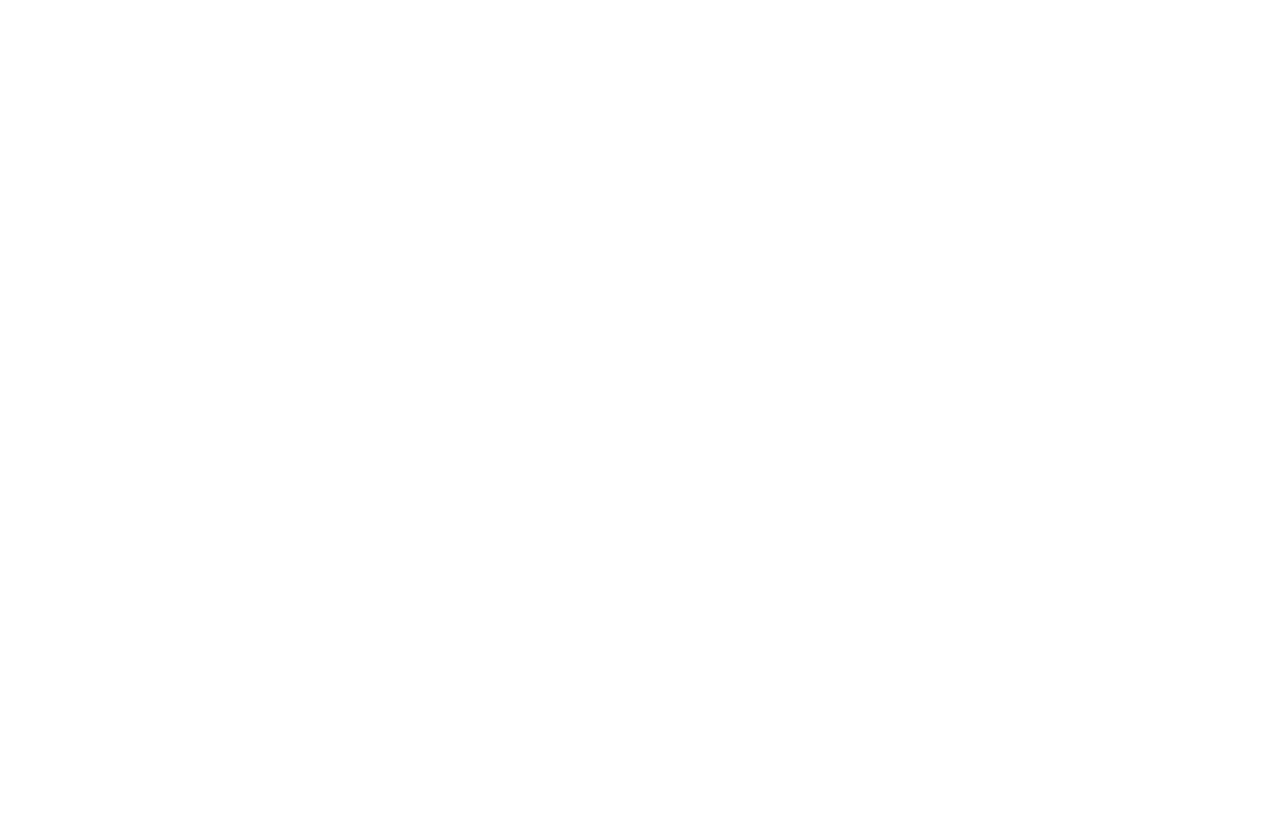
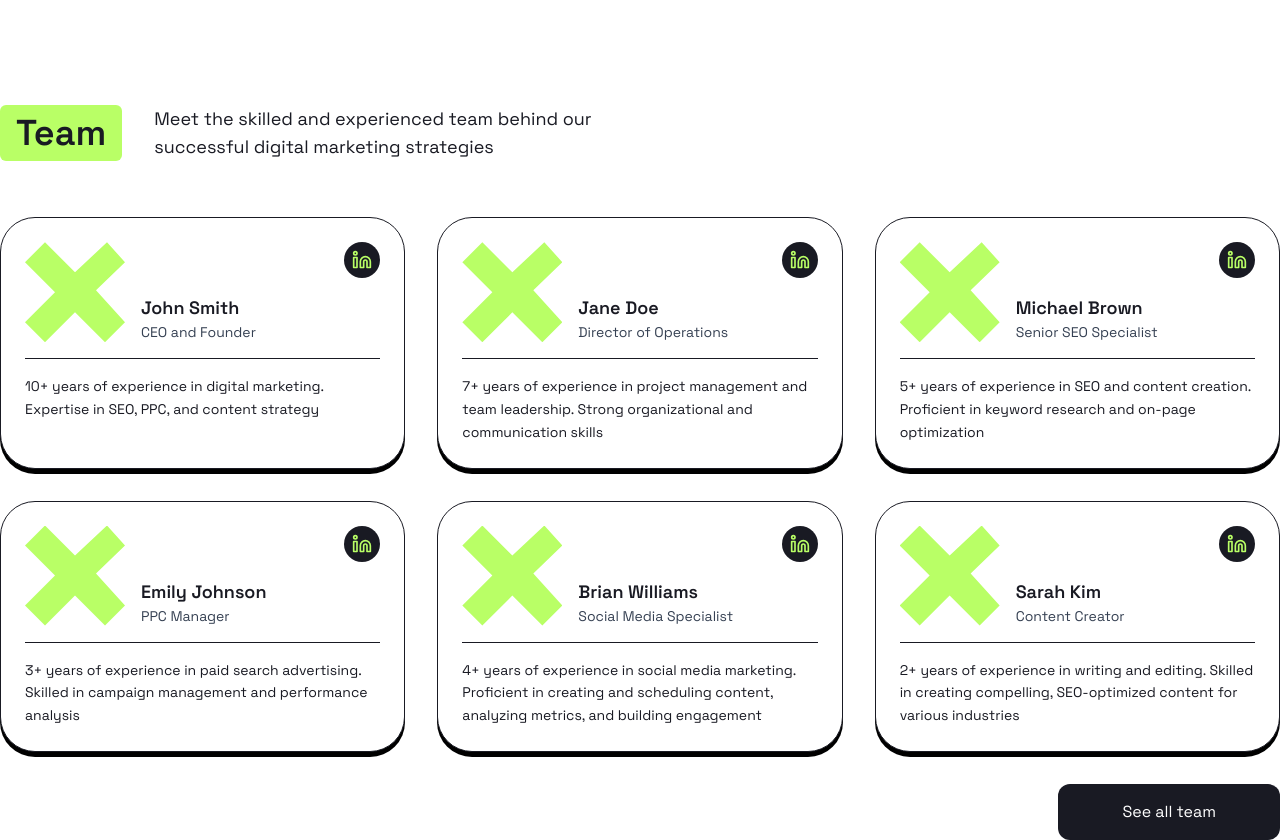
Before and after one commit to npmkael/headless-cms-frontend, a Next.js app: page / in a window 1280 px wide. Shown: the part 4182-5022 px from the top of the page. Before the commit the page ends 4175 px from the top, so only its background shows below. Built offline with nearby package versions, Linux system fonts and the light colour scheme.

Commit message:
feat: initial team section

```diff
--- a/app/globals.css
+++ b/app/globals.css
@@ -27,3 +27,22 @@
   color: var(--color-black);
   font-family: var(--font-space-grotesk);
 }
+
+@layer utilities {
+  .flower {
+    clip-path: polygon(
+      20% 0%,
+      0% 20%,
+      30% 50%,
+      0% 80%,
+      20% 100%,
+      50% 70%,
+      80% 100%,
+      100% 80%,
+      71% 48%,
+      100% 20%,
+      82% 0,
+      50% 30%
+    );
+  }
+}
--- a/app/page.tsx
+++ b/app/page.tsx
@@ -4,6 +4,7 @@
 import CallToAction from "@/components/sections/call-to-action";
 import CaseStudies from "@/components/sections/case-studies";
 import Process from "@/components/sections/process";
+import Team from "@/components/sections/team";
 
 export default function Home() {
   return (
@@ -13,6 +14,7 @@
       <CallToAction />
       <CaseStudies />
       <Process />
+      <Team />
     </main>
   );
 }
--- /dev/null
+++ b/components/sections/team.tsx
@@ -0,0 +1,36 @@
+"use client";
+
+import TeamGrid from "../ui/team-grid";
+
+export default function Team() {
+  //  TODO: Add the image of the team with the flower shape
+  return (
+    <section
+      className="flex flex-col items-center justify-center"
+      aria-labelledby="team-heading"
+    >
+      {/* Section Header */}
+      <div className="flex flex-col md:flex-row items-start md:items-center gap-4 md:gap-8 w-full mb-10 md:mb-14">
+        <h2
+          id="team-heading"
+          className="bg-main rounded-md px-4 py-2 text-2xl md:text-3xl lg:text-4xl font-semibold whitespace-nowrap"
+        >
+          Team
+        </h2>
+        <p className="text-base md:text-lg max-w-md">
+          Meet the skilled and experienced team behind our successful digital
+          marketing strategies
+        </p>
+      </div>
+
+      {/* Team Grid */}
+      <TeamGrid />
+
+      <div className="w-full flex justify-end">
+        <button className="px-16 py-4 bg-black text-white rounded-xl transition-colors w-fit cursor-pointer">
+          See all team
+        </button>
+      </div>
+    </section>
+  );
+}
--- /dev/null
+++ b/components/ui/team-grid.tsx
@@ -0,0 +1,187 @@
+"use client";
+
+import { motion } from "motion/react";
+import Image from "next/image";
+import Link from "next/link";
+import { Linkedin } from "lucide-react";
+
+interface TeamMember {
+  id: number;
+  name: string;
+  role: string;
+  experience: string;
+  image: string;
+  linkedIn?: string;
+}
+
+const teamMembers: TeamMember[] = [
+  {
+    id: 1,
+    name: "John Smith",
+    role: "CEO and Founder",
+    experience:
+      "10+ years of experience in digital marketing. Expertise in SEO, PPC, and content strategy",
+    image: "/team/john-smith.jpg",
+    linkedIn: "https://linkedin.com",
+  },
+  {
+    id: 2,
+    name: "Jane Doe",
+    role: "Director of Operations",
+    experience:
+      "7+ years of experience in project management and team leadership. Strong organizational and communication skills",
+    image: "/team/jane-doe.jpg",
+    linkedIn: "https://linkedin.com",
+  },
+  {
+    id: 3,
+    name: "Michael Brown",
+    role: "Senior SEO Specialist",
+    experience:
+      "5+ years of experience in SEO and content creation. Proficient in keyword research and on-page optimization",
+    image: "/team/michael-brown.jpg",
+    linkedIn: "https://linkedin.com",
+  },
+  {
+    id: 4,
+    name: "Emily Johnson",
+    role: "PPC Manager",
+    experience:
+      "3+ years of experience in paid search advertising. Skilled in campaign management and performance analysis",
+    image: "/team/emily-johnson.jpg",
+    linkedIn: "https://linkedin.com",
+  },
+  {
+    id: 5,
+    name: "Brian Williams",
+    role: "Social Media Specialist",
+    experience:
+      "4+ years of experience in social media marketing. Proficient in creating and scheduling content, analyzing metrics, and building engagement",
+    image: "/team/brian-williams.jpg",
+    linkedIn: "https://linkedin.com",
+  },
+  {
+    id: 6,
+    name: "Sarah Kim",
+    role: "Content Creator",
+    experience:
+      "2+ years of experience in writing and editing. Skilled in creating compelling, SEO-optimized content for various industries",
+    image: "/team/sarah-kim.jpg",
+    linkedIn: "https://linkedin.com",
+  },
+];
+
+// Animation variants
+const containerVariants = {
+  hidden: { opacity: 0 },
+  visible: {
+    opacity: 1,
+    transition: {
+      staggerChildren: 0.1,
+      delayChildren: 0.1,
+    },
+  },
+};
+
+const cardVariants = {
+  hidden: {
+    opacity: 0,
+    y: 30,
+    scale: 0.95,
+  },
+  visible: {
+    opacity: 1,
+    y: 0,
+    scale: 1,
+    transition: {
+      type: "spring" as const,
+      stiffness: 100,
+      damping: 15,
+    },
+  },
+};
+
+interface TeamCardProps {
+  member: TeamMember;
+  index: number;
+}
+
+function TeamCard({ member, index }: TeamCardProps) {
+  return (
+    <motion.div
+      variants={cardVariants}
+      whileHover={{
+        y: -8,
+        transition: { type: "spring", stiffness: 300, damping: 20 },
+      }}
+      className="group relative bg-white rounded-[35px] border border-black shadow-[0px_5px_0px_0px_rgba(0,0,0,1)] p-6 flex flex-col cursor-pointer transition-colors"
+    >
+      <div className="flex items-end gap-4 mb-4">
+        <div className="relative shrink-0">
+          <div
+            className="flower bg-main overflow-hidden"
+            style={{ width: "100px", height: "100px" }}
+          >
+            {/* <Image
+              src={member.image}
+              alt={member.name}
+              width={100}
+              height={100}
+              className="w-full h-full object-cover grayscale"
+              onError={(e) => {
+                // Fallback to placeholder if image fails
+                const target = e.target as HTMLImageElement;
+                // target.src = `https://api.dicebear.com/7.x/personas/svg?seed=${member.name}`;
+              }}
+            /> */}
+          </div>
+        </div>
+
+        {/* Name and Role */}
+        <div className="flex-1 pt-2">
+          <h3 className="text-lg font-semibold text-black">{member.name}</h3>
+          <p className="text-sm text-gray-700">{member.role}</p>
+        </div>
+
+        {/* LinkedIn Icon */}
+        {member.linkedIn && (
+          <div className="shrink-0 place-items-start h-full">
+            <Link
+              href={member.linkedIn}
+              target="_blank"
+              rel="noopener noreferrer"
+              className="w-9 h-9 rounded-full bg-black flex items-center justify-center hover:bg-gray-800 transition-colors "
+              aria-label={`${member.name}'s LinkedIn profile`}
+            >
+              <Linkedin className="w-5 h-5 text-main" />
+            </Link>
+          </div>
+        )}
+      </div>
+
+      {/* Divider */}
+      <div className="w-full h-px bg-black mb-4" />
+
+      {/* Experience/Description */}
+      <p className="text-sm text-muted-foreground leading-relaxed">
+        {member.experience}
+      </p>
+    </motion.div>
+  );
+}
+
+export default function TeamGrid() {
+  return (
+    <motion.div
+      variants={containerVariants}
+      initial="hidden"
+      whileInView="visible"
+      viewport={{ once: true, margin: "-100px" }}
+      className="grid grid-cols-1 md:grid-cols-2 lg:grid-cols-3 gap-6 lg:gap-8 w-full mb-8"
+    >
+      {teamMembers.map((member, index) => (
+        <TeamCard key={member.id} member={member} index={index} />
+      ))}
+    </motion.div>
+  );
+}
```
